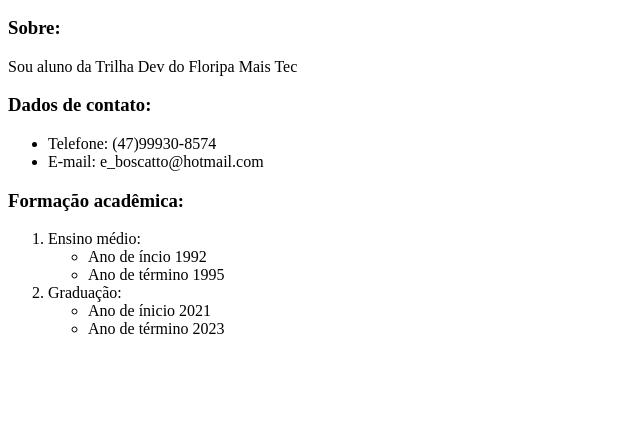
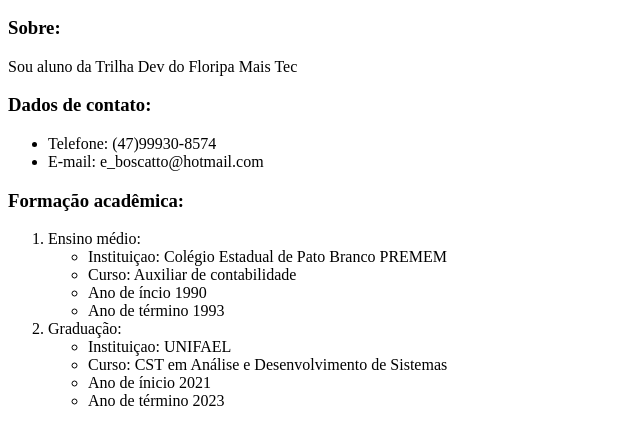
Before and after one commit to Eboscatto/floripaMaisTech, a plain HTML site: page curriculo.html in a window 1280 px wide. Shown: the part 110-554 px from the top of the page, without its empty margins (0-640 px from the left). Drawn offline with Linux system fonts and the light colour scheme.

Commit message:
Atualizado dados academicos

```diff
--- a/curriculo.html
+++ b/curriculo.html
@@ -29,12 +29,16 @@
             <ol>
                 <li>Ensino médio:
                     <ul>
-                        <li>Ano de íncio 1992</li>
-                        <li>Ano de término 1995</li>
+                        <li>Instituiçao: Colégio Estadual de Pato Branco PREMEM</li>
+                        <li>Curso: Auxiliar de contabilidade</li>
+                        <li>Ano de íncio 1990</li>
+                        <li>Ano de término 1993</li>
                     </ul>
                 </li>
                 <li>Graduação:
                     <ul>
+                        <li>Instituiçao: UNIFAEL</li>
+                        <li>Curso: CST em Análise e Desenvolvimento de Sistemas</li>
                         <li>Ano de ínicio 2021</li>
                         <li>Ano de término 2023</li>
                     </ul>
```
